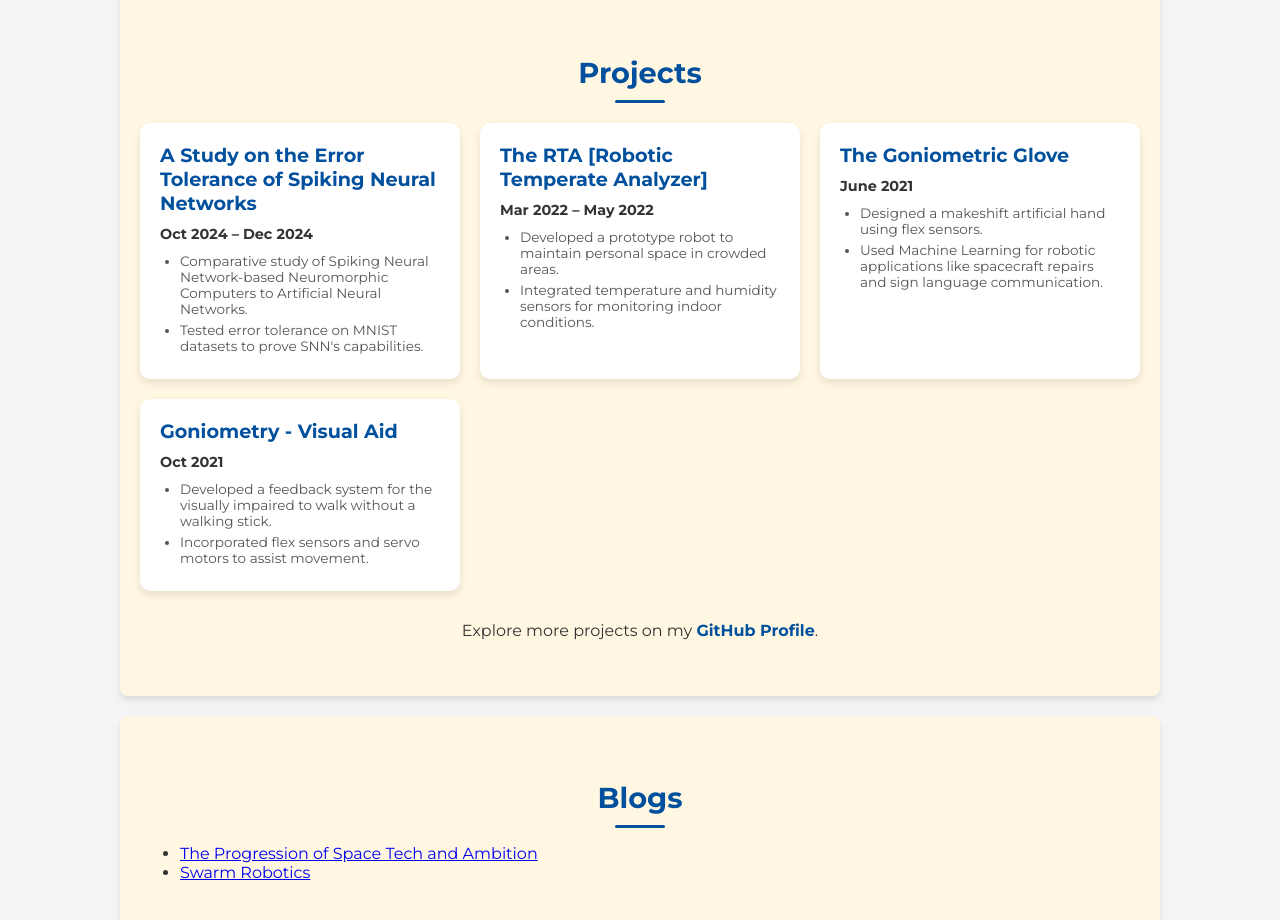
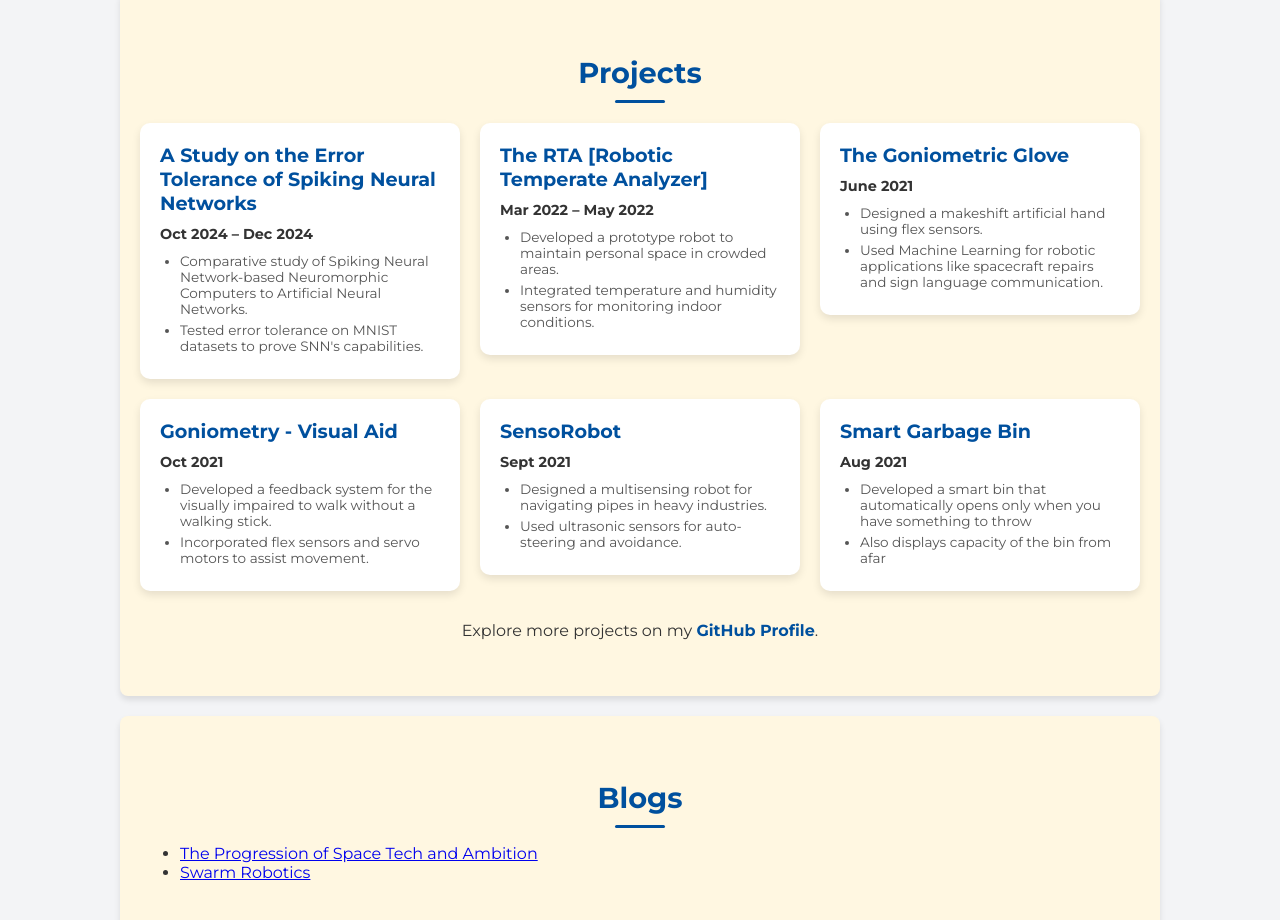
Before and after one commit to Samanyu-007/web, a plain HTML site: page index.html in a window 1280 px wide. Shown: the part 2200-3120 px from the top of the page. Drawn offline with Linux system fonts and the light colour scheme.

Commit message:
Add files via upload

```diff
--- a/index.html
+++ b/index.html
@@ -604,6 +604,24 @@
             border-radius: 2px;
         }
 
+        .project-link {
+            text-decoration: none; /* Remove underline from links */
+            color: inherit; /* Inherit text color */
+        }
+
+        .project-card {
+            background-color: #fff;
+            border-radius: 10px;
+            box-shadow: 0 4px 8px rgba(0, 0, 0, 0.1);
+            padding: 20px;
+            transition: transform 0.3s, box-shadow 0.3s;
+        }
+
+        .project-card:hover {
+            transform: translateY(-5px);
+            box-shadow: 0 8px 16px rgba(0, 0, 0, 0.2);
+        }
+
         /* Media Queries */
         @media (max-width: 768px) {
             nav {
@@ -812,6 +830,7 @@
             </div>
 
             <!-- Project 2 -->
+            <a href="https://github.com/Samanyu-007/The-RTA" target="_blank" class="project-link">
                 <div class="project-card">
                     <h3>The RTA [Robotic Temperate Analyzer]</h3>
                     <p><strong>Mar 2022 – May 2022</strong></p>
@@ -820,8 +839,10 @@
                         <li>Integrated temperature and humidity sensors for monitoring indoor conditions.</li>
                     </ul>
                 </div>
+            </a>
 
             <!-- Project 3 -->
+            <a href="https://github.com/Samanyu-007/The-Goniometric-Glove" target="_blank" class="project-link">
                 <div class="project-card">
                     <h3>The Goniometric Glove</h3>
                     <p><strong>June 2021</strong></p>
@@ -830,8 +851,10 @@
                         <li>Used Machine Learning for robotic applications like spacecraft repairs and sign language communication.</li>
                     </ul>
                 </div>
+            </a>
 
             <!-- Project 4 -->
+            <a href="https://github.com/Samanyu-007/Visual-Aid" target="_blank" class="project-link">
                 <div class="project-card">
                     <h3>Goniometry - Visual Aid</h3>
                     <p><strong>Oct 2021</strong></p>
@@ -840,6 +863,30 @@
                         <li>Incorporated flex sensors and servo motors to assist movement.</li>
                     </ul>
                 </div>
+            </a>
+            <!-- Project 5 -->
+            <a href="https://github.com/Samanyu-007/SensoRobot" target="_blank" class="project-link">
+                <div class="project-card">
+                    <h3>SensoRobot</h3>
+                    <p><strong>Sept 2021</strong></p>
+                    <ul>
+                        <li>Designed a multisensing robot for navigating pipes in heavy industries.</li>
+                        <li>Used ultrasonic sensors for auto-steering and avoidance.</li>
+                    </ul>
+                </div>
+            </a>
+
+            <!-- Project 6 -->
+            <a href="https://github.com/Samanyu-007/Smart-Garbage-Bin" target="_blank" class="project-link">
+                <div class="project-card">
+                    <h3>Smart Garbage Bin</h3>
+                    <p><strong>Aug 2021</strong></p>
+                    <ul>
+                        <li>Developed a smart bin that automatically opens only when you have something to throw</li>
+                        <li>Also displays capacity of the bin from afar</li>
+                    </ul>
+                </div>
+            </a>
         </div>
 
         <!-- Link to GitHub -->
@@ -918,7 +965,13 @@
         const navbar = document.getElementById('navbar');
 
         menuToggle.addEventListener('click', () => {
-            navbar.classList.toggle('hidden');
+            // Toggle the visible class for animations
+            navbar.classList.toggle('visible');
+
+            // Update ARIA attributes for accessibility
+            const isExpanded = navbar.classList.contains('visible');
+            menuToggle.setAttribute('aria-expanded', isExpanded);
+            menuToggle.setAttribute('aria-label', isExpanded ? 'Close Navigation' : 'Open Navigation');
         });
     </script>
 </body>
```
Lines whose indentation alone changed are shown as unchanged.
